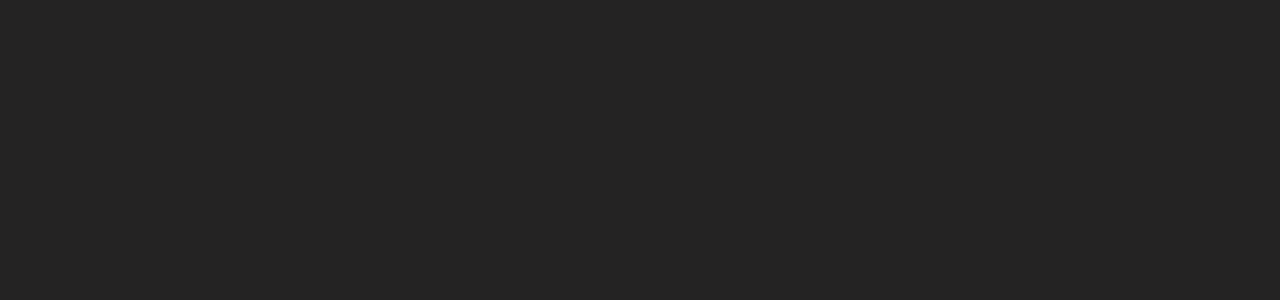
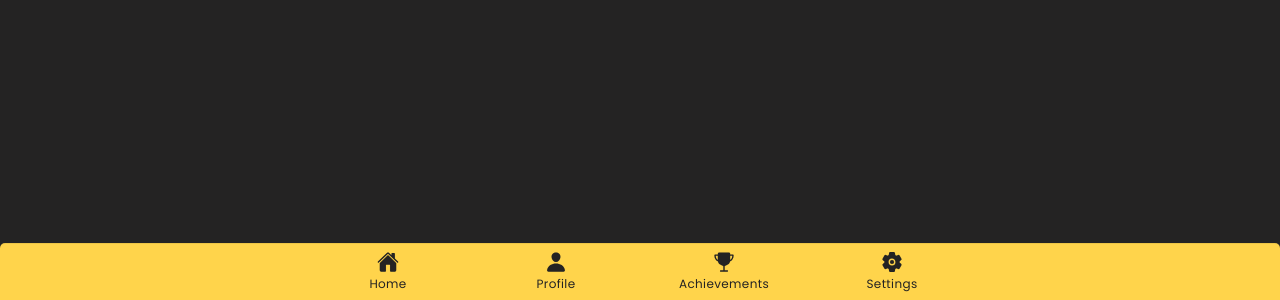
Before and after one commit to DevCassie/Signer, a React (Create React App) app in the folder Signer/: page /tabs in a window 1280 px wide. Shown: the part 500-800 px from the top of the page. Built offline with nearby package versions, Linux system fonts and the light colour scheme; a web font is replaced by a local one.

Commit message:
feat: Added tab pages.

```diff
--- a/Signer/src/App.tsx
+++ b/Signer/src/App.tsx
@@ -2,7 +2,7 @@
 import { IonApp, IonRouterOutlet } from '@ionic/react';
 import { IonReactRouter } from '@ionic/react-router';
 import Start from './pages/Start';
-import Homepage from './pages/Home';
+import Tabs from './pages/Tabs';
 import SignUpPage from './pages/SignUpScreen';
 
 /* Core CSS required for Ionic components to work properly */
@@ -28,8 +28,8 @@
   <IonApp>
     <IonReactRouter>
       <IonRouterOutlet>
-        <Route exact path="/home">
-          <Homepage />
+        <Route exact path="/tabs">
+          <Tabs />
         </Route>
         <Route exact path="/">
           <Start />
--- /dev/null
+++ b/Signer/src/components/Homepage.css
@@ -0,0 +1,4 @@
+.header {
+    background-color: var(--ion-color-primary-shade);
+    height: 4rem;
+}
--- a/Signer/src/components/Homepage.tsx
+++ b/Signer/src/components/Homepage.tsx
@@ -1,12 +1,17 @@
-import { IonButton, IonContent, IonGrid, IonRow, IonCol, IonText, IonInput, IonItem, IonHeader, IonTabBar, IonTab } from '@ionic/react';
+import { IonHeader, IonTitle, IonPage, IonContent } from '@ionic/react';
+import { RouteComponentProps } from 'react-router';
+import './Homepage.css';
 
-interface ContainerProps { }
+const Homepage: React.FC<RouteComponentProps> = (props: RouteComponentProps) => {
+  return (
+    <IonPage>
+      <IonHeader className="header">
+        <IonTitle color="light">John Doe</IonTitle>
+      </IonHeader>
+      <IonContent>
 
-const Homepage: React.FC<ContainerProps> = () => {
-  return (
-    <IonHeader>
-        <title>Title</title>
-    </IonHeader>
+      </IonContent>
+    </IonPage>
   );
 };
 
--- /dev/null
+++ b/Signer/src/components/Profile.tsx
@@ -0,0 +1,22 @@
+import { IonHeader, IonTitle, IonPage, IonContent, IonToolbar } from '@ionic/react';
+import { RouteComponentProps } from 'react-router';
+import './Homepage.css';
+
+const Profilepage: React.FC<RouteComponentProps> = (props: RouteComponentProps) => {
+  return (
+    <IonPage>
+      <IonHeader className="header">
+        <IonTitle color="light">Profile</IonTitle>
+      </IonHeader>
+      <IonContent fullscreen>
+        <IonHeader collapse="condense">
+          <IonToolbar>
+            <IonTitle size="large">Tab 1</IonTitle>
+          </IonToolbar>
+        </IonHeader>
+      </IonContent>
+    </IonPage>
+  );
+};
+
+export default Profilepage;
--- a/Signer/src/pages/Home.tsx
+++ /dev/null
@@ -1,22 +0,0 @@
-import { IonContent, IonPage, IonHeader, IonToolbar, IonButtons, IonBackButton, IonTitle, IonText } from '@ionic/react';
-import Homepage from '../components/Homepage';
-
-const Home: React.FC = () => {
-  return (
-    <IonPage title="Welkom!">
-      <IonHeader>
-          <IonToolbar slot="start">
-            <IonButtons>
-                <IonBackButton></IonBackButton>
-            </IonButtons>
-            <IonTitle><IonText color="light">John Doe</IonText></IonTitle>
-          </IonToolbar>
-      </IonHeader>
-      <IonContent fullscreen>
-        <Homepage />
-      </IonContent>
-    </IonPage>
-  );
-};
-
-export default Home;
--- a/Signer/src/pages/SignUpScreen.tsx
+++ b/Signer/src/pages/SignUpScreen.tsx
@@ -35,7 +35,7 @@
             </IonRow>
           </IonGrid>
         </Card>
-        <Button className="start ion-margin-bottom" size="large" href="#" text="Account aanmaken" />
+        <Button className="start ion-margin-bottom" size="large" href="/home" text="Account aanmaken" />
       </div>
     </IonContent>
   );
--- /dev/null
+++ b/Signer/src/pages/Tabs.css
@@ -0,0 +1,3 @@
+.tabs {
+    border-radius: 5px 5px 0 0;
+}
--- /dev/null
+++ b/Signer/src/pages/Tabs.tsx
@@ -0,0 +1,51 @@
+import { Route } from 'react-router-dom';
+import { Component } from 'react';
+import { home, trophy, person, settings } from 'ionicons/icons';
+import { IonTabs, IonTabBar, IonTabButton, IonIcon, IonLabel, IonPage, IonRouterOutlet } from '@ionic/react';
+import './Tabs.css';
+import Homepage from '../components/Homepage';
+import Profilepage from '../components/Profile';
+
+class Tabs extends Component {
+  state = {
+    isActive: false
+  };
+
+  setActive = () => {
+    this.setState({ isActive: true });
+  }
+
+  render() {
+    const isActive = this.state.isActive;
+    return <IonPage>
+    <IonTabs>
+      <IonRouterOutlet id="tabs">
+        <Route path="/:tab(home)" render={(props) => <Homepage {...props} />} component={Homepage} />
+        <Route path="/:tab(profile)" render={(props) => <Profilepage {...props} /> } component={Profilepage} />
+        <Route path="/achievements" />
+        <Route path="/settings" />
+      </IonRouterOutlet>
+      <IonTabBar slot="bottom" className="tabs" color="secondary">
+        <IonTabButton tab="home" href="/home" className={ isActive === true ? 'active' : undefined } >
+          <IonIcon icon={home} color="dark"></IonIcon>
+          <IonLabel color="dark">Home</IonLabel>
+        </IonTabButton>
+        <IonTabButton tab="profile" href="/profile">
+          <IonIcon icon={person} color="dark"></IonIcon>
+          <IonLabel color="dark">Profile</IonLabel>
+        </IonTabButton>
+        <IonTabButton tab="achievements" href="/achievements">
+          <IonIcon icon={trophy} color="dark"></IonIcon>
+          <IonLabel color="dark">Achievements</IonLabel>
+        </IonTabButton>
+        <IonTabButton tab="settings" href="/settings">
+          <IonIcon icon={settings} color="dark"></IonIcon>
+          <IonLabel color="dark">Settings</IonLabel>
+        </IonTabButton>
+      </IonTabBar>
+    </IonTabs>
+  </IonPage>
+  }
+}
+
+export default Tabs;
```
Also changed, not shown: Signer/src/components/Navigation.css (added, +7 -0 lines), Signer/src/components/Navigation.tsx (+31 -10 lines).
